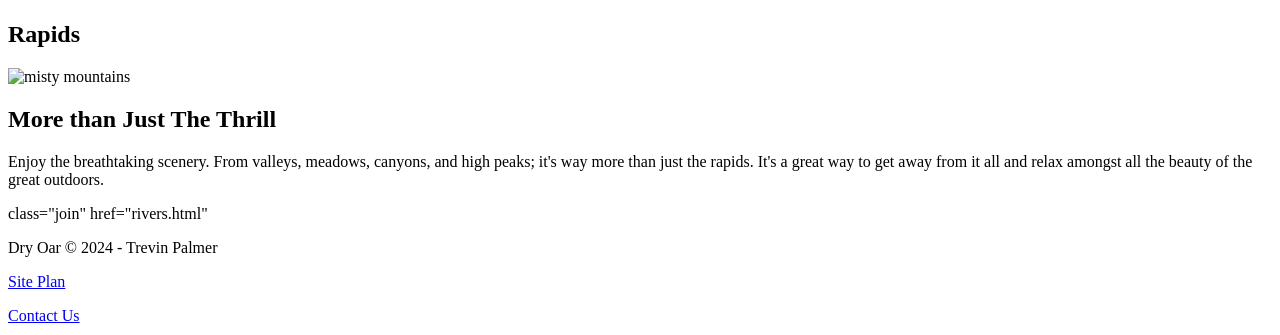
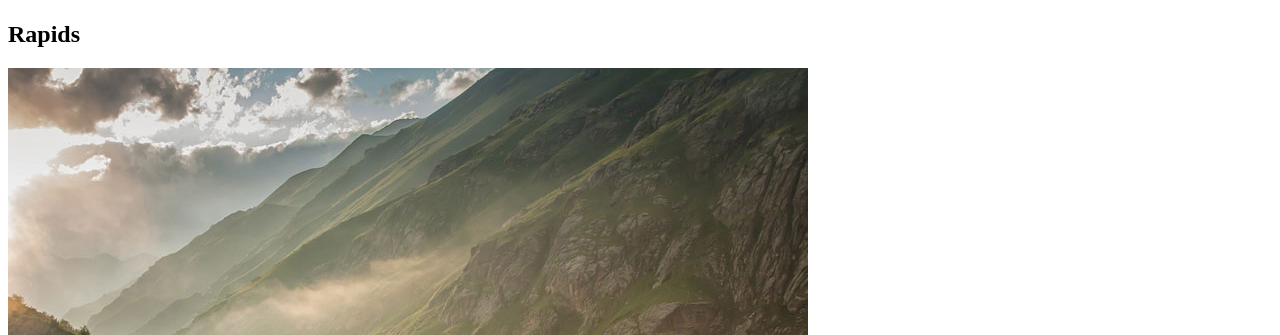
Before and after one commit to Kevor7/wdd130, a plain HTML site: page wwr/index.html in a window 1280 px wide. Shown: the part 2772-3107 px from the top of the page. Drawn offline with Linux system fonts and the light colour scheme.

Commit message:
Mountains image and msg class update

```diff
--- a/wwr/index.html
+++ b/wwr/index.html
@@ -47,11 +47,11 @@
         <img class="icon" src="images/oars.png" alt="oars icon">
         <h2>Rapids</h2>
     </section>
-    <img class="mountians" src="images/mountians.jpg" alt="misty mountains">
-    <section>
+    <img class="mountians" src="images/mountains.jpg" alt="misty mountains">
+    <section class="msg">
         <h2>More than Just The Thrill</h2>
         <p>Enjoy the breathtaking scenery. From valleys, meadows, canyons, and high peaks; it's way more than just the rapids. It's a great way to get away from it all and relax amongst all the beauty of the great outdoors. </p>
-        <a> class="join" href="rivers.html"</a>
+        <a class="join" href="rivers.html">Join Us</a>
     </section>
 </main>
 <footer>
```
